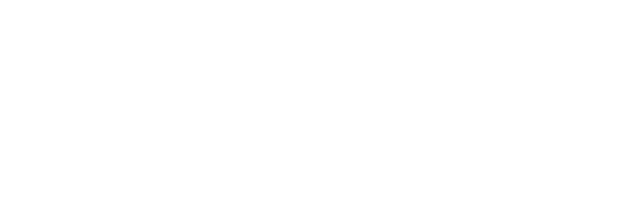
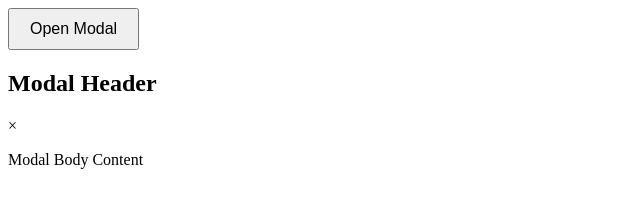
Before and after one commit to acciojob/css-modal-sachinrajbher15, a website: page main.html in a window 1280 px wide. Shown: the whole page, without its empty margins (0-640 px from the left). Drawn offline with Linux system fonts and the light colour scheme.

Commit message:
created a submission

```diff
--- a/main.html
+++ b/main.html
@@ -1,16 +1,22 @@
 <!DOCTYPE html>
-
 <html>
-
 <head>
 	<link rel="stylesheet" href="styles.css">
 </head>
-
 <body>
 	<!-- the entire body must be written by student -->
-    <script type="text/javascript" src="./script.js">
-</script>
-
+	<button id="openModal">Open Modal</button>
+	<div class="modal">
+		<div class="modal-content">
+			<div class="modal-header">
+				<h2>Modal Header</h2>
+				<span class="close-modal">&times;</span>
+			</div>
+			<div class="modal-body">
+				<p>Modal Body Content</p>
+			</div>
+		</div>
+	</div>
+    <script type="text/javascript" src="./script.js"></script>
 </body>
-
 </html>
--- a/styles.css
+++ b/styles.css
@@ -1 +1,5 @@
-/*  your css code here. If applicable */
+#openModal{
+	padding: 10px 20px;
+    font-size: 16px;
+    cursor: pointer;
+}
```
